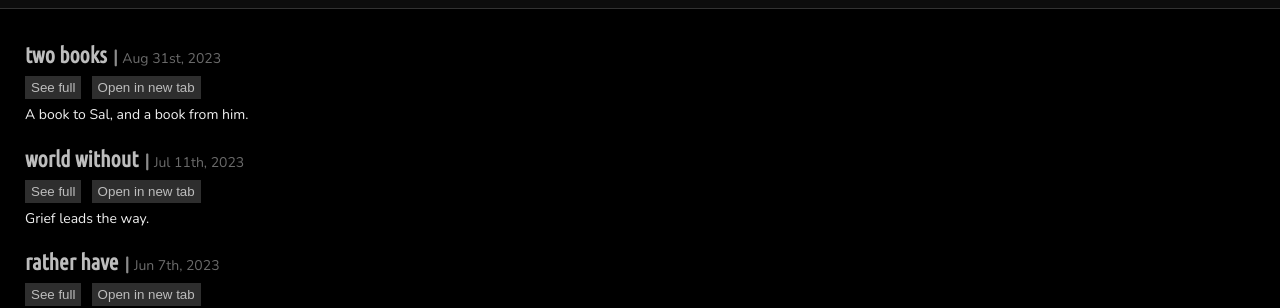
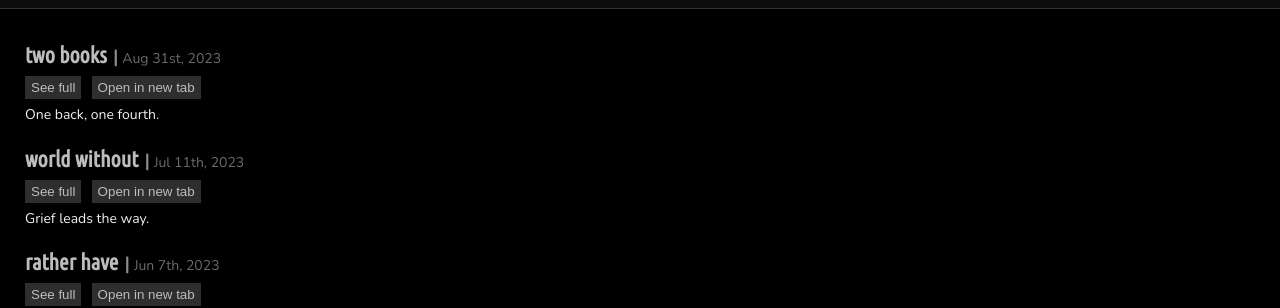
Before and after one commit to olivecarambola/logbook, a Jekyll site: the page built from post_all.md, in a window 1280 px wide and 900 px high. Shown: the part 124-432 px from the top of the window. Built offline with Jekyll 4.4.1, drawn with Linux system fonts in a browser that asks for light colours; some web fonts are replaced.

Commit message:
Update 2023-08-31-twobooks.md

```diff
--- a/_posts/2023-08-31-twobooks.md
+++ b/_posts/2023-08-31-twobooks.md
@@ -3,7 +3,7 @@ layout: posts
 title: "two books"
 date: 2023-08-31
 permalink: /posts/23-08-31-twobooks/
-summary: "A book to Sal, and a book from him."
+summary: "One back, one fourth."
 collection: "coda"
 wrdcount_original: 82
 wrdcount_quote: 70
```
